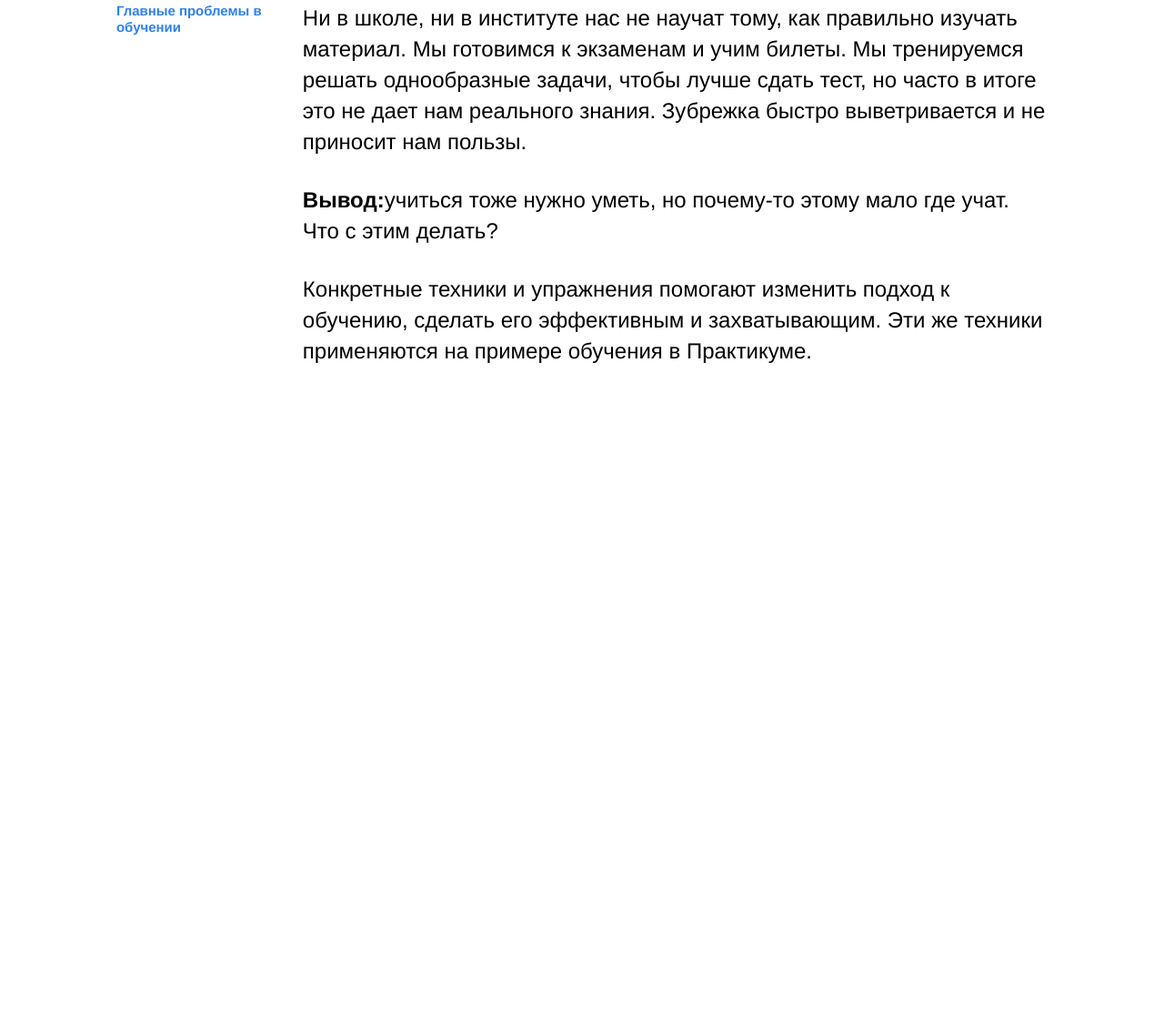
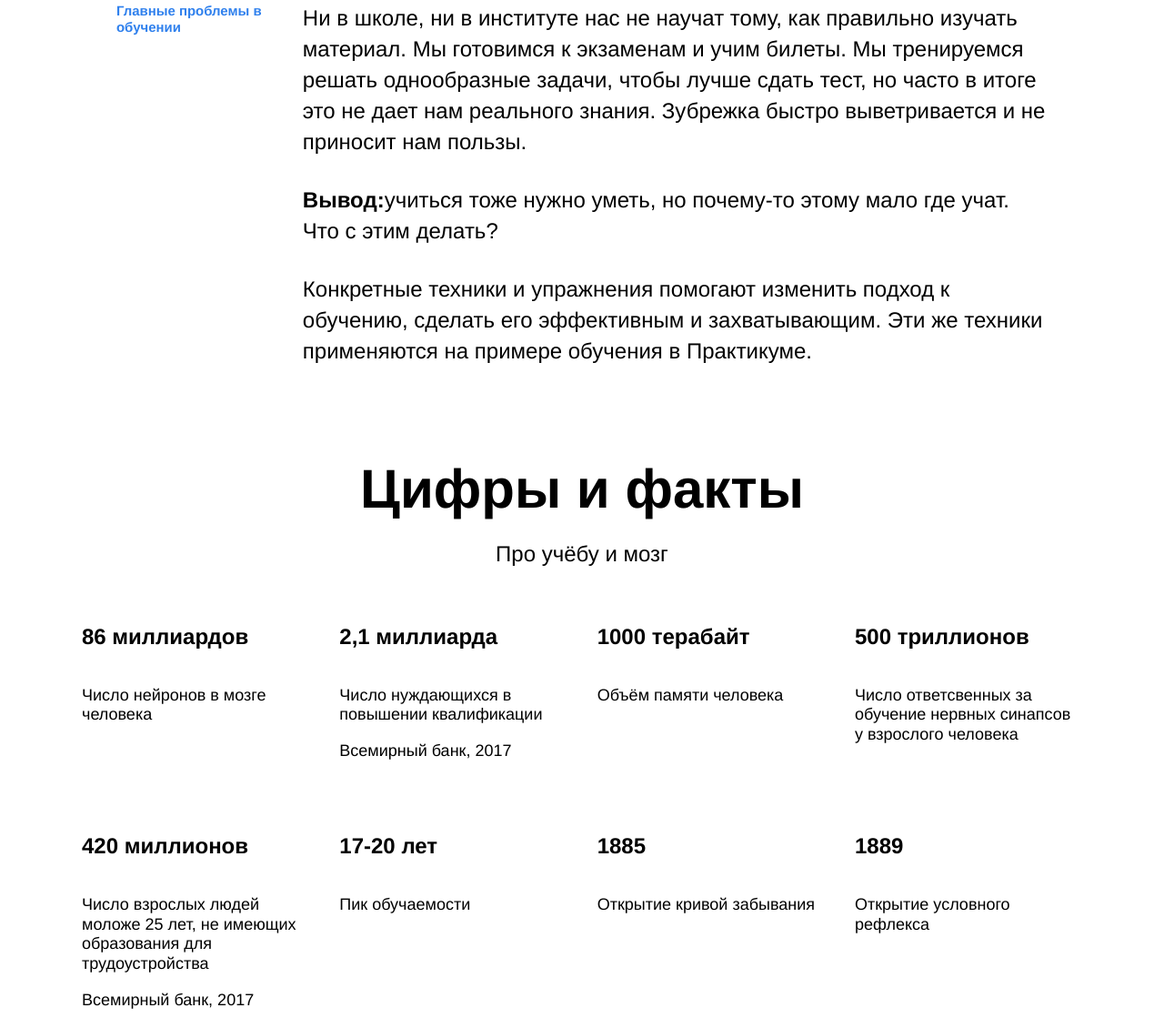
Before and after one commit to Lerosya/how-to-learn, a plain HTML site: page index.html in a window 1280 px wide. Shown: the part 853-1983 px from the top of the page at 91% size. Before the commit the page ends 1256 px from the top, so only its background shows below. Drawn offline with Linux system fonts and the light colour scheme.

Commit message:
feat/creat digits

```diff
--- a/index.html
+++ b/index.html
@@ -37,6 +37,46 @@
       </section>
 
       <section class="digits">
+        <h1 class="section__title">Цифры и факты</h1>
+        <div class="section__subtitle section__subtitle_margin_top-one">
+          <h2 class="section__subtitle-text">Про учёбу и мозг</h2>
+        </div>
+        <div class="table table_margin_left-and-right">
+          <div class=" table__cell table__cell_margin_top-two">
+            <h5 class="table__heading table__heading_margin_top-three">86 миллиардов</h5>
+            <p class="table__text">Число нейронов в мозге человека</p>
+          </div>
+          <div class="table__cell table__cell_margin_top-two">
+            <h5 class=" table__heading table__heading_margin_top-three">2,1 миллиарда</h5>
+            <p class="table__text">Число нуждающихся в повышении квалификации</p>
+            <p class="table__text table__text_margin_bottom">Всемирный банк, 2017</p>
+          </div>
+          <div class="table__cell table__cell_margin_top-two">
+            <h5 class="table__heading table__heading_margin_top-three">1000 терабайт</h5>
+            <p class="table__text">Объём памяти человека</p>
+          </div>
+          <div class="table__cell table__cell_margin_top-two">
+            <h5 class="table__heading table__heading_margin_top-three">500 триллионов</h5>
+            <p class="table__text">Число ответсвенных за обучение нервных синапсов у взрослого человека</p>
+          </div>
+          <div class="table__cell table__cell_margin_top-two">
+            <h5 class="table__heading table__heading_margin_top-three">420 миллионов</h5>
+            <p class="table__text">Число взрослых людей моложе 25 лет, не имеющих образования для трудоустройства</p>
+            <p class="table__text table__text_margin_bottom">Всемирный банк, 2017</p>
+          </div>
+          <div class="table__cell table__cell_margin_top-two">
+            <h5 class="table__heading table__heading_margin_top-three">17-20 лет</h5>
+            <p class="table__text">Пик обучаемости</p>
+          </div>
+          <div class="table__cell table__cell_margin_top-two">
+            <h5 class="table__heading table__heading_margin_top-three">1885</h5>
+            <p class="table__text">Открытие кривой забывания</p>
+          </div>
+          <div class="table__cell table__cell_margin_top-two">
+            <h5 class="table__heading table__heading_margin_top-three">1889</h5>
+            <p class="table__text">Открытие условного рефлекса</p>
+          </div>
+        </div>
       </section>
 
       <section class="feynman">
--- a/styles/style.css
+++ b/styles/style.css
@@ -124,23 +124,100 @@
 
 }
 
-.two-columns__paragraph{
+.two-columns__paragraph {
   line-height: 34px;
   font-size: 24px;
   font-weight: normal;
   margin: 0;
 
 }
-.two-columns__span-accent{
+.two-columns__span-accent {
   line-height: 34px;
   font-size: 24px;
   font-weight: 600;
 }
 
-.two-columns__paragraph_margin_top-and-bottom{
+.two-columns__paragraph_margin_top-and-bottom {
   margin-top: 30px;
   margin-bottom: 30px;
 }
-.two-columns__margin_none{
+
+.two-columns__margin_none {
   margin: 0;
 }
+
+.digits {
+  display: flex;
+  justify-content: center;
+  align-items: center;
+  padding-top: 100px;
+  flex-direction: column;
+}
+
+.section__title {
+  width: 60%;
+  line-height: 1.15;
+  font-size: 60px;
+  font-weight: 600px;
+  margin: 0;
+  display: flex;
+  justify-content: center;
+}
+
+.section__subtitle {
+  width: 60%;
+  display: flex;
+  justify-content: center;
+}
+
+.section__subtitle-text {
+  line-height: 34px;
+  font-size: 24px;
+  font-weight: normal;
+  margin: 0;
+}
+
+.section__subtitle_margin_top-one {
+  margin-top: 20px;
+}
+
+.table{
+  width: 1100px;
+  height: 500px;
+  display: flex;
+  justify-content: space-between;
+  flex-wrap: wrap;
+}
+
+.table__margin_left-and-right {
+  margin-left: auto;
+  margin-right: auto;
+}
+
+.table__cell {
+  width: 250px;
+}
+
+.table__cell_margin_top-two {
+  margin-top: 60px;
+}
+
+.table__heading {
+  line-height: 1.15;
+  font-size: 24px;
+  font-weight: 600;
+}
+
+.table__text {
+  line-height: 1.2;
+  font-size: 18px;
+  font-weight: normal;
+}
+
+.table__heading_margin_top-three {
+  margin-top: 0;
+}
+
+.table__text_margin_bottom {
+  margin-bottom: 20px;
+}
```
